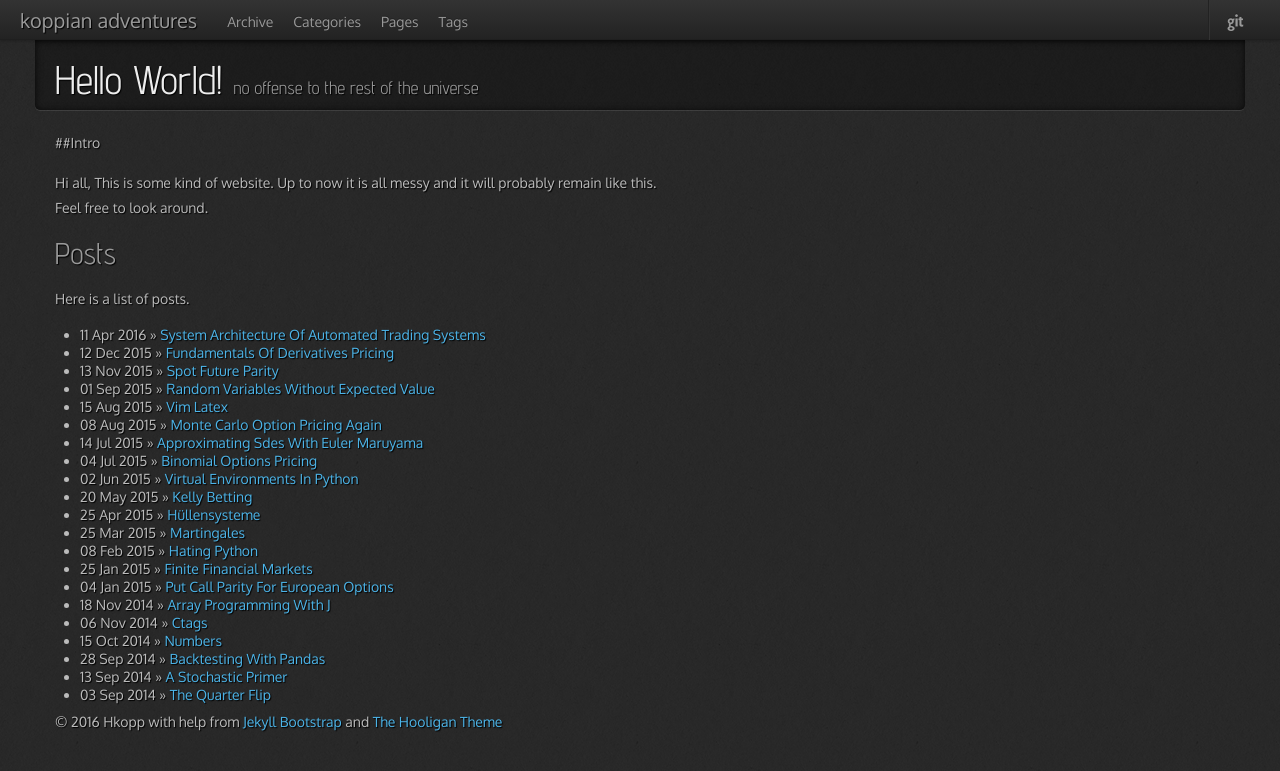
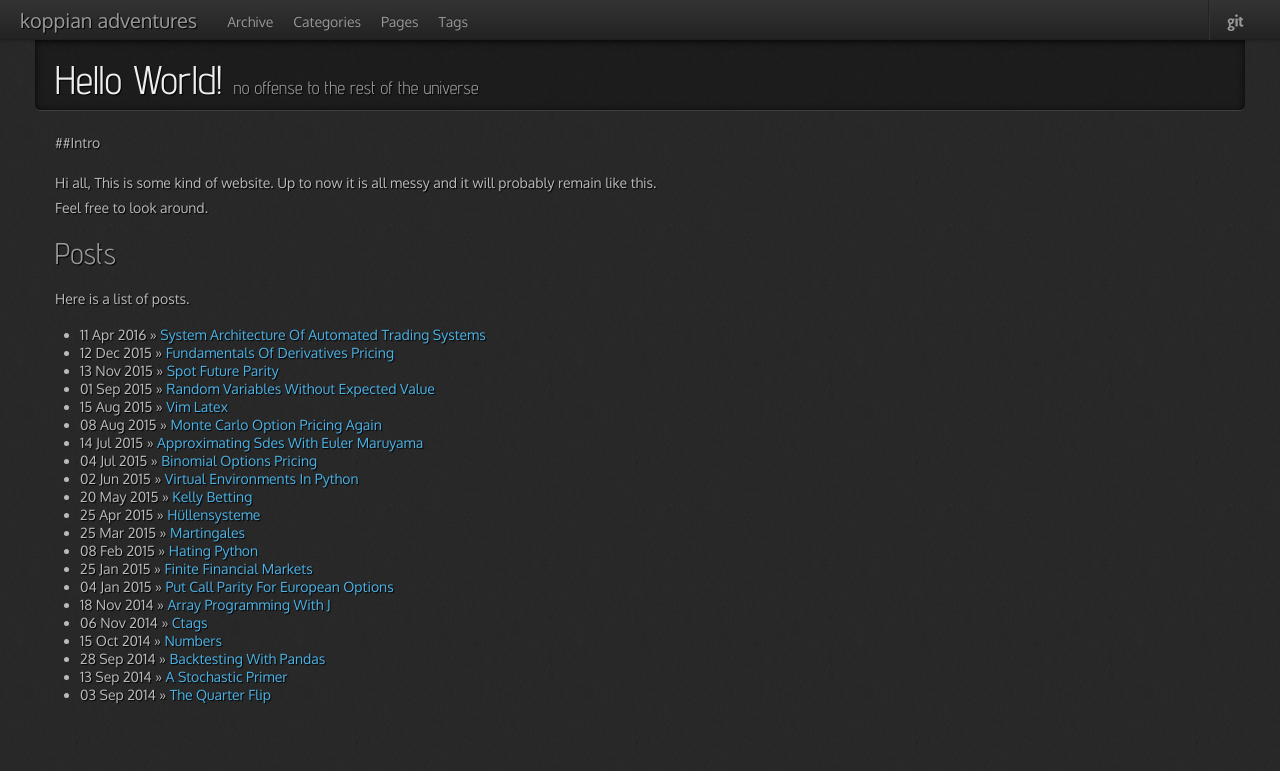
Before and after one commit to hkopp/hkopp.github.io, a Jekyll site: the page built from index.md, in a window 1280 px wide. Shown: the top 771 px of the page. Built offline with Jekyll 4.4.1, drawn with Linux system fonts in a browser that asks for light colours; nearby versions of some CDN libraries.

Commit message:
deleted footer

```diff
--- a/_includes/themes/hooligan/default.html
+++ b/_includes/themes/hooligan/default.html
@@ -111,15 +111,6 @@
       <div class="footer-push"></div>
     </div><!--/.page-wrap -->
 
-    <footer>
-      <div class="container">
-        <p>&copy; {{ site.time | date: '%Y' }} {{ site.author.name }}
-          with help from <a href="http://jekyllbootstrap.com" target="_blank" title="The Definitive Jekyll Blogging Framework">Jekyll Bootstrap</a>
-          and <a href="http://github.com/dhulihan/hooligan" target="_blank">The Hooligan Theme</a>
-        </p>
-      </div>
-    </footer>
-
     <script src="//ajax.googleapis.com/ajax/libs/jquery/1.7.2/jquery.min.js"></script>
     <script>window.jQuery || document.write('<script src="{{ ASSET_PATH }}/js/jquery.min.js"><\/script>')</script>
     <script src="{{ ASSET_PATH }}/bootstrap/js/bootstrap.min.js"></script>
```
